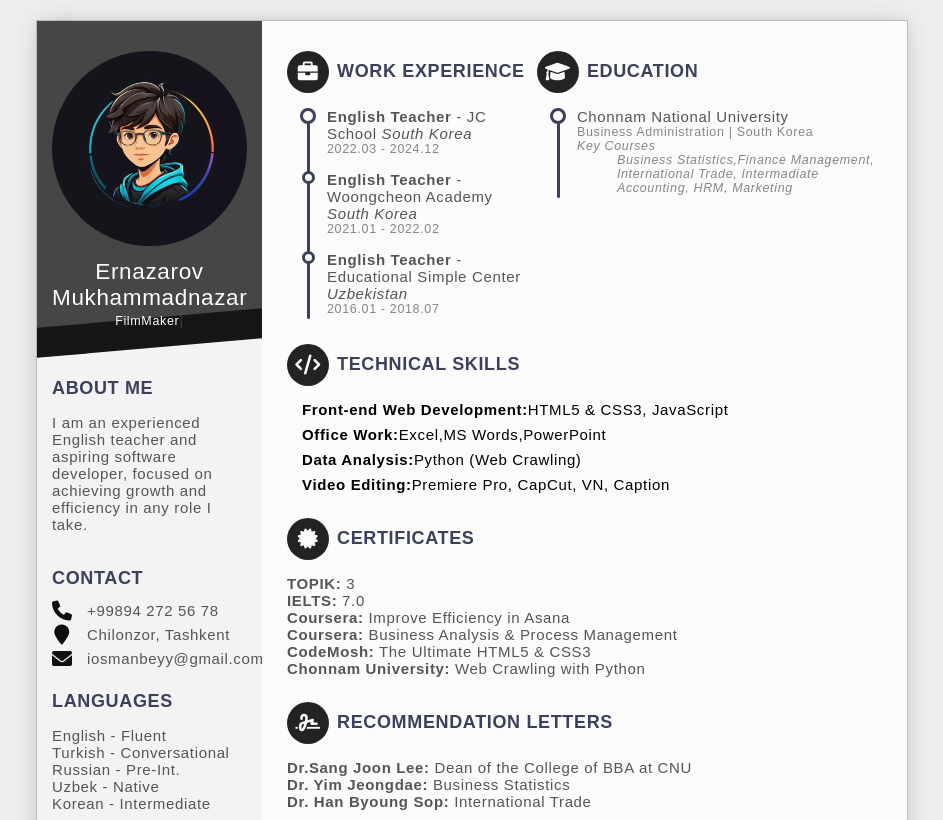
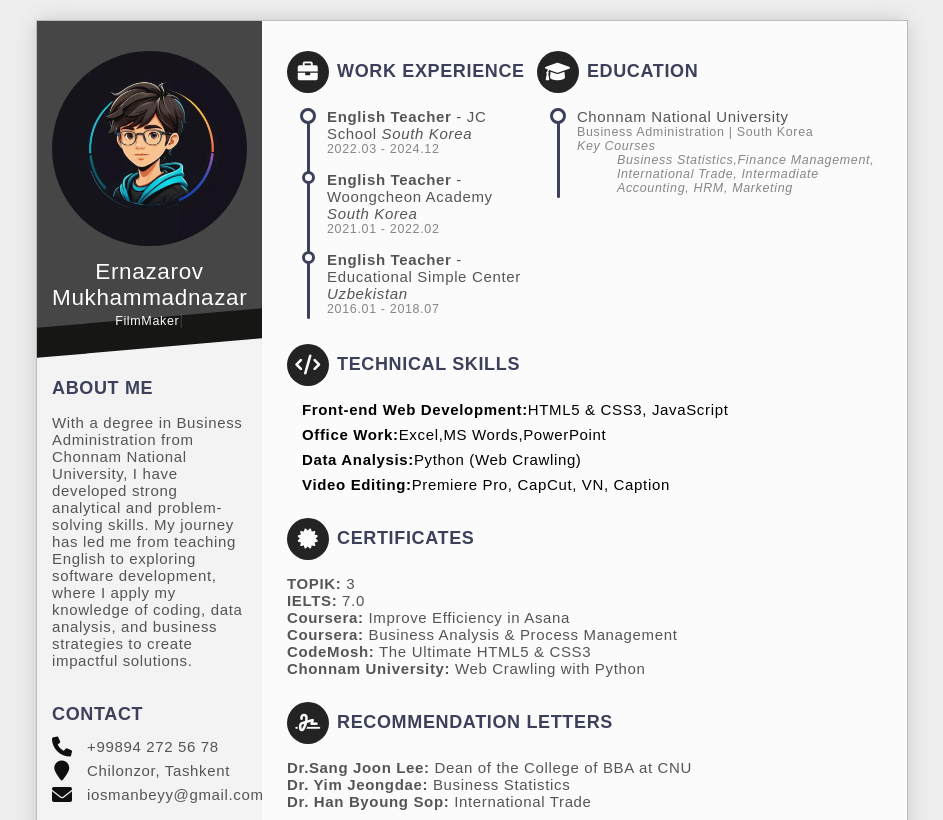
Before and after one commit to iOsmanbey/resume, a plain HTML site: page index.html in a window 1280 px wide. Shown: the top 820 px of the page, without its empty margins (168-1111 px from the left). Drawn offline with nearby package versions, Linux system fonts and the light colour scheme.

Commit message:
Commit & Push

```diff
--- a/index.html
+++ b/index.html
@@ -22,7 +22,7 @@
         </div>
         <div class="about">
             <h3>About me</h3>
-            <p>I am an experienced English teacher and aspiring software developer, focused on achieving growth and efficiency in any role I take.</p>
+            <p>With a degree in Business Administration from Chonnam National University, I have developed strong analytical and problem-solving skills. My journey has led me from teaching English to exploring software development, where I apply my knowledge of coding, data analysis, and business strategies to create impactful solutions.</p>
         </div>
         <div class="contact">
             <h3>Contact</h3>
```
